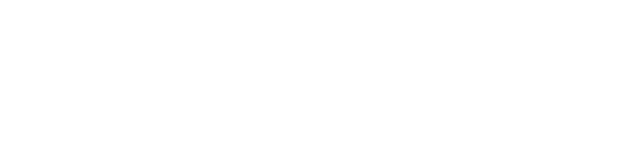
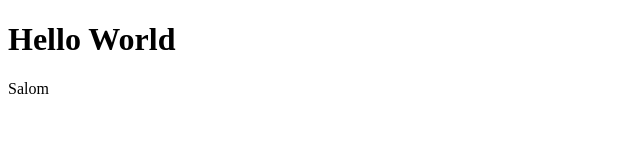
Before and after one commit to urunov1/githup-tutoril, a plain HTML site: page index.html in a window 1280 px wide. Shown: the whole page, without its empty margins (0-640 px from the left). Drawn offline with Linux system fonts and the light colour scheme.

Commit message:
add new p tag

```diff
--- a/index.html
+++ b/index.html
@@ -8,6 +8,8 @@
   <title>JS</title>
 </head>
 <body>
+  <h1>Hello World</h1>
+  <p>Salom</p>
 
 
 
@@ -15,16 +17,5 @@
 
 
 
-
-
-
-
-
-
-
-
-  <script src="index.js">
-
-  </script>
 </body>
 </html>
```
